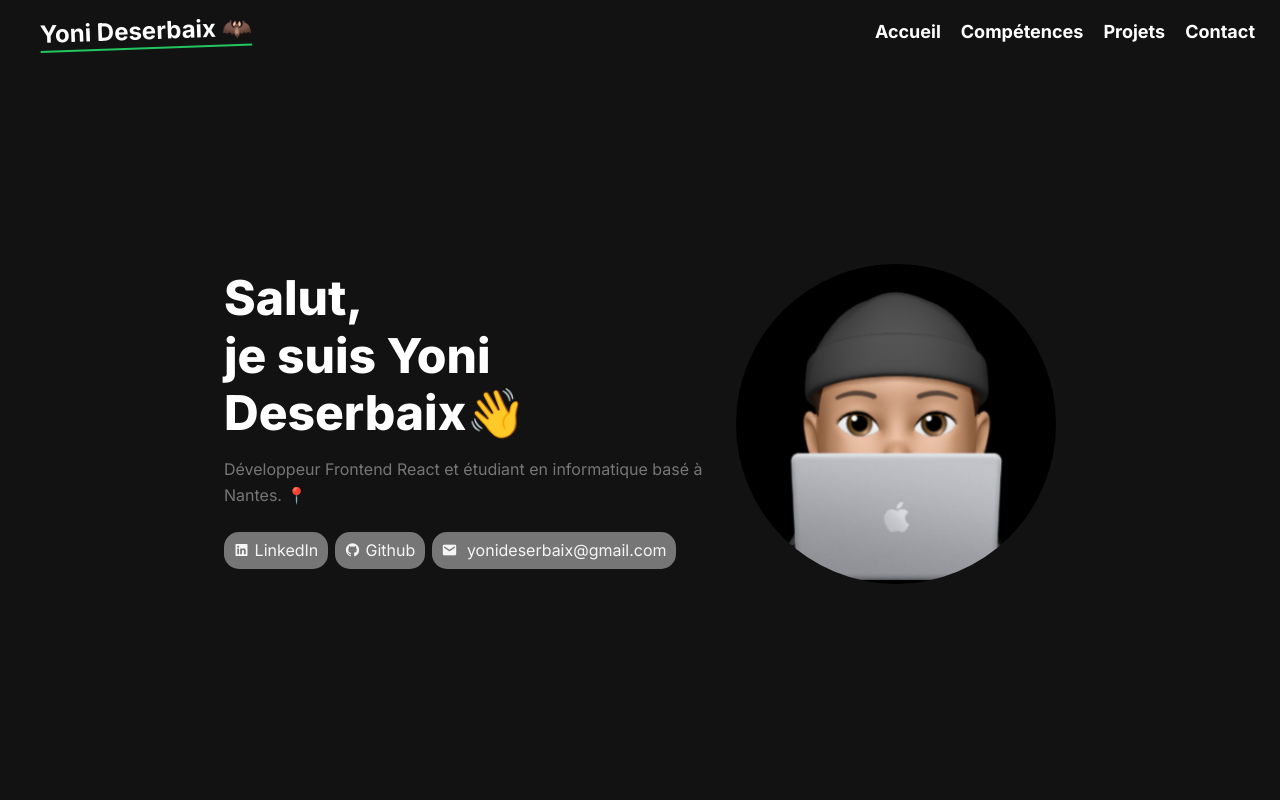
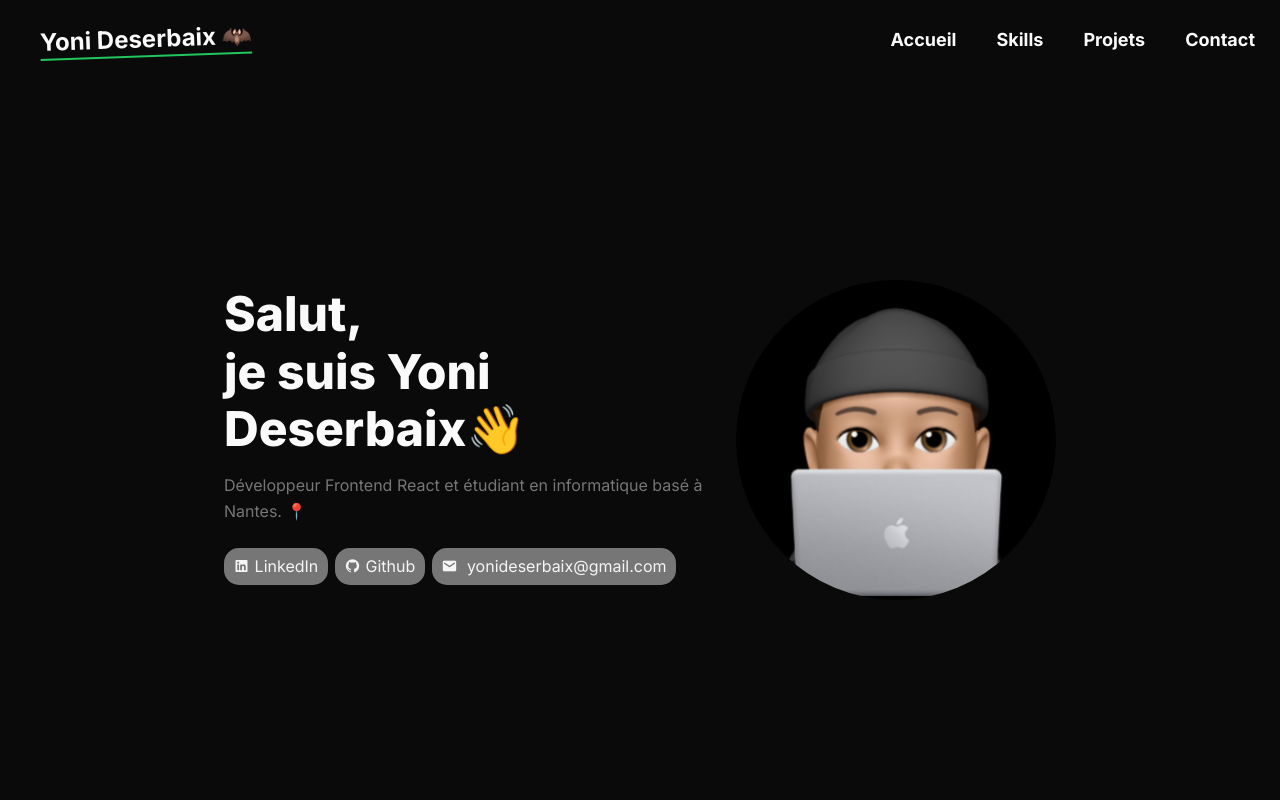
Before and after one commit to Yoni-Deserbaix/Portfolio, a Next.js app: page / in a window 1280 px wide. Shown: the top 800 px of the page. Built offline with nearby package versions, Linux system fonts and the light colour scheme.

Commit message:
update header

```diff
--- a/src/app/components/Header.tsx
+++ b/src/app/components/Header.tsx
@@ -24,7 +24,7 @@ export default function Header() {
   };
 
   return (
-    <nav className="z-[1] py-4 flex items-center justify-between">
+    <nav className="z-[1] py-6 flex items-center justify-between ">
       <a
         href="#home"
         className="text-2xl font-bold underline underline-offset-8 decoration-green-500 -rotate-2 pl-10"
@@ -49,7 +49,7 @@ export default function Header() {
       </label>
 
       <ul
-        className="flex gap-5 mr-[25px] max-lg:fixed max-lg:w-full max-lg:h-[100vh] max-lg:bg-black max-lg:top-20 max-lg:text-center max-lg:flex max-lg:flex-col"
+        className="flex gap-10 mr-[25px] max-lg:fixed max-lg:w-full max-lg:h-[100vh] max-lg:bg-background max-lg:top-20 max-lg:text-center max-lg:flex max-lg:flex-col"
         style={isNavbarOpen ? openNavbar : closeNavbar}
       >
         <li className="hover:scale-110 transition duration-200  max-lg:block">
@@ -68,7 +68,7 @@ export default function Header() {
             href="#skills"
             onClick={handleClick}
           >
-            Compétences
+            Skills
           </a>
         </li>
         <li className=" hover:scale-110 transition duration-200">
--- a/src/app/globals.css
+++ b/src/app/globals.css
@@ -66,6 +66,15 @@
   }
 }
 
+@layer base {
+  * {
+    @apply border-border;
+  }
+  body {
+    @apply bg-background text-foreground;
+  }
+}
+
 * {
   padding: 0;
   margin: 0;
```
Also changed, not shown: src/app/components/theme-provider.tsx (+5 -5 lines).
